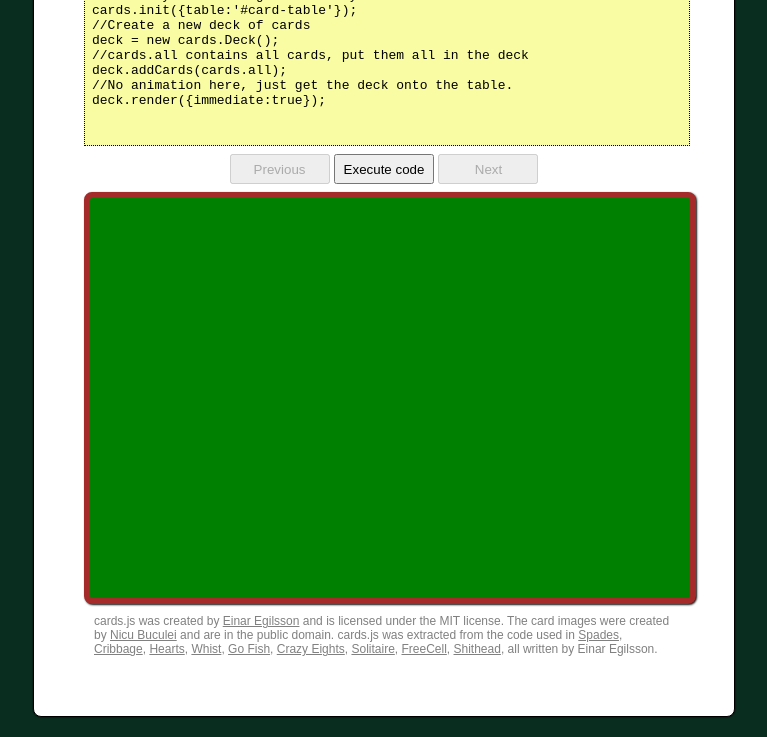
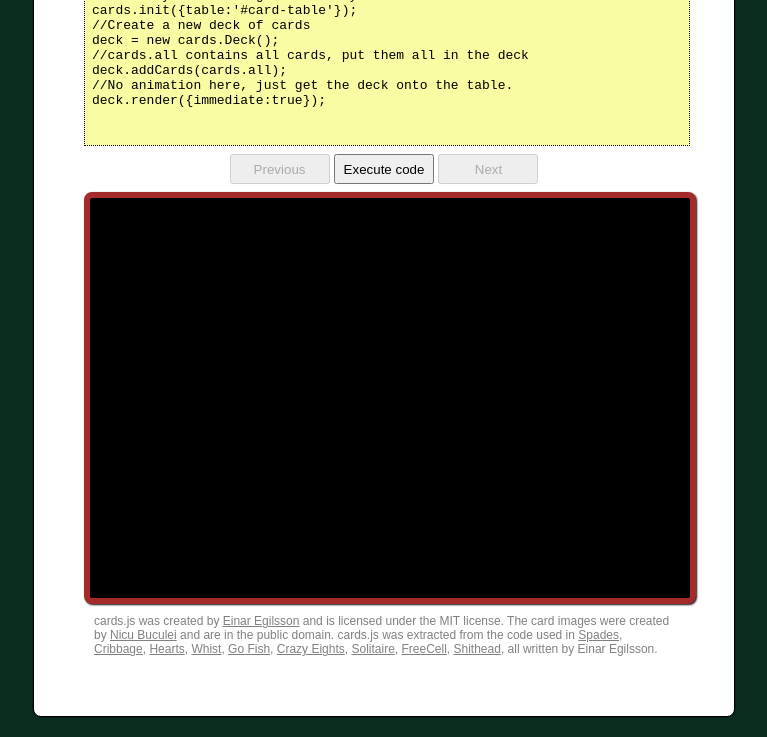
Before and after one commit to bentodd1/cards, a plain HTML site: page index.html in a window 1280 px wide. Shown: the part 343-1080 px from the top of the page, without its empty margins (256-1023 px from the left). Drawn offline with Linux system fonts and the light colour scheme.

Commit message:
Made the board black

```diff
--- a/example.css
+++ b/example.css
@@ -39,7 +39,7 @@ h1 {
 }
 
 #card-table {
-	background-color:green;
+	background-color:black;
 	height:400px;
 	width:600px;
 	border:solid 6px brown;
--- a/index.html
+++ b/index.html
@@ -52,7 +52,7 @@
 			}
 
 			#card-table {
-				background-color:green;
+				background-color:black;
 				height:400px;
 				width:600px;
 				border:solid 6px brown;
```
Also changed, not shown: example.js (+5 -2 lines).
